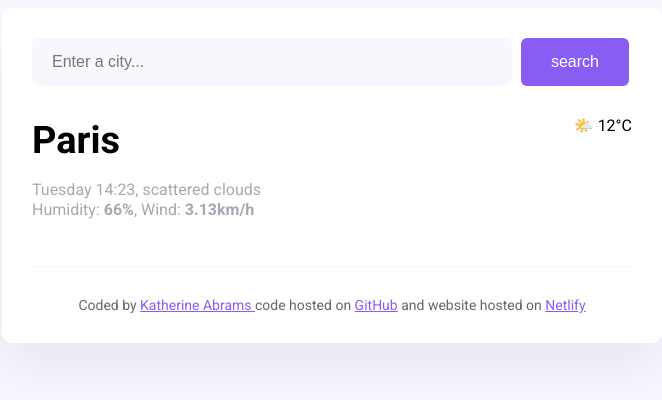
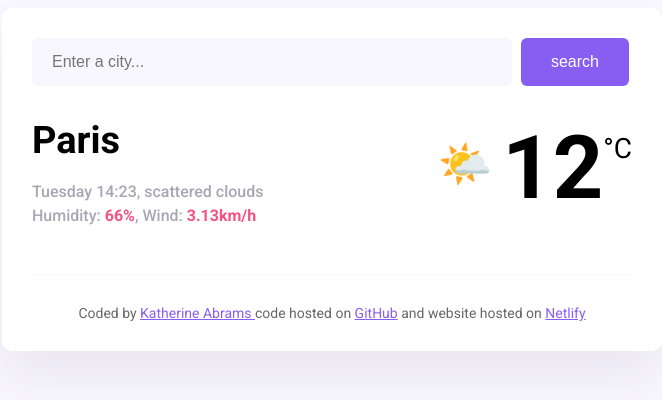
Before and after one commit to Ktabrams/myweatherapplication, a plain HTML site: page index.html in a window 1280 px wide. Shown: the whole page, without its empty margins (308-970 px from the left). Drawn offline with Linux system fonts and the light colour scheme.

Commit message:
added classes to HTML and basic CSS

```diff
--- a/index.html
+++ b/index.html
@@ -25,10 +25,12 @@
        Humidity: <strong>66%</strong>, Wind: <strong>3.13km/h</strong>
        </p>
     </div>
-    <div class="weather-app-temperature">
-       <span class= "emoji">🌤️</span> 12<span class= "degrees">°C</span>
+    <div class="weather-app-temperature-container">
+       <div class= "weather-app-icon">🌤️</div>
+       <div class="weather-app-temperature">12</div>
+       <div class= "weather-app-unit">°C</div>
     </div>
-</main>
+    </main>
 
     <footer> Coded by
         <a href="https://github.com/Ktabrams">Katherine Abrams
--- a/src/style.css
+++ b/src/style.css
@@ -55,8 +55,31 @@ justify-content: space-between;
 .weather-app-details{
   font-size: 16px;
   color: rgba(39, 33, 66, 0.4);
-  line-height: 20px;
+  line-height: 24px;
+  font-weight:500;
 }
+.weather-app-details strong{
+  color:#f65282;
+
+}
+.weather-app-temperature-container{
+display:flex;
+}
+.weather-app-icon{
+  font-size: 44px;
+  margin-top: 22px;
+}
+.weather-app-temperature{
+  font-size: 88px;
+  margin-left: 10px;
+  font-weight: bold;
+}
+.weather-app-unit{
+  margin-top: 16px;
+  font-size: 28px;
+
+}
+
 h1{
   margin:0
 }
```
